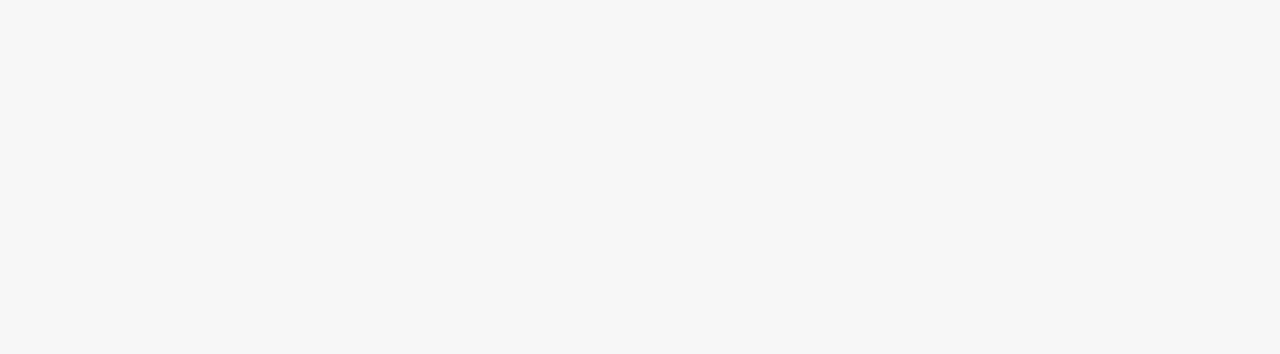
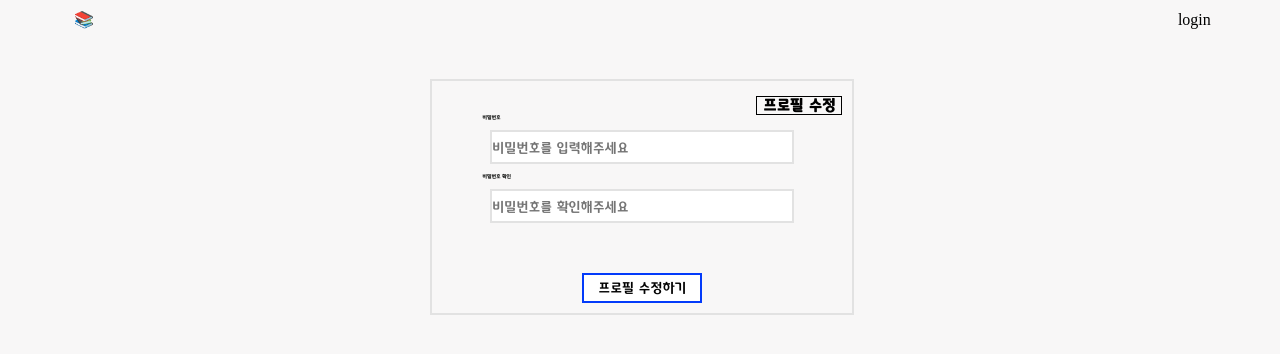
Before and after one commit to yundevingV/BookStore24, a React (Create React App) app: page /editpwd in a window 1280 px wide. Before the commit this address had no page. Shown: the top 354 px of the page. Built offline with nearby package versions, Linux system fonts and the light colour scheme.

Commit message:
[Feat] : 비밀번호 변경 페이지 구현

```diff
--- a/src/App.tsx
+++ b/src/App.tsx
@@ -6,6 +6,7 @@ import FindId from './pages/FindId';
 import FindPwd from './pages/FindPwd';
 import Profile from './pages/Profile';
 import EditProfile from './pages/EditProfile';
+import EditPwd from './pages/EditPwd';
 
 import { Route , Routes } from 'react-router';
 import styled from 'styled-components';
@@ -24,7 +25,8 @@ function App() {
         <Route path='/findid' element={<FindId />} />
         <Route path='/findpwd' element={<FindPwd />} />
         <Route path='/profile' element={<Profile />} />
-        <Route path='/profile/editprofile' element={<EditProfile />} />
+        <Route path='/editprofile' element={<EditProfile />} />
+        <Route path='/editpwd' element={<EditPwd />} />
 
       </Routes>
 
--- a/src/pages/EditProfile.tsx
+++ b/src/pages/EditProfile.tsx
@@ -4,6 +4,7 @@ import Jisoo from '../assets/imgs/jisoo.jpg'
 import Header from "../components/Header";
 import Dropdown from "../components/Dropdown";
 import { Space } from "../styles/Space";
+import { StyledButtonLink } from "../styles/link";
 
 
 import { styled } from "styled-components";
@@ -30,6 +31,16 @@ export default function EditProfile() {
         <Wrapper>
             <Header />
             <Container>
+                <Space height={5} />
+
+                <PwdButtonContainer>
+                    <PwdButton>
+                        <StyledButtonLink to='/editpwd'>
+                            비밀번호 수정하기
+
+                        </StyledButtonLink>
+                    </PwdButton>
+                </PwdButtonContainer>
 
                 {/* 사용자 정보 */}
                 <ProfileInfoContainer>
@@ -108,7 +119,26 @@ position : relative;
 top:5vh;
 
 `
+const PwdButtonContainer = styled.div`
 
+text-align : right;
+`
+
+const PwdButton = styled.button`
+font-family: tway, sans-serif, Arial;
+font-weight : bold;
+font-size : 15px;
+
+/* 상 오 하 왼 */
+margin : 0px 0px 0px 0px;
+
+color : #212221;
+
+background-color : transparent;
+
+border : 0.1px solid #000000;
+
+`
 const ProfileInfoContainer = styled.div`
 margin:0px;
 border : 0px;
--- /dev/null
+++ b/src/pages/EditPwd.tsx
@@ -0,0 +1,198 @@
+import React from "react"
+import useInput from "../hooks/useInput"
+import Header from "../components/Header"
+
+
+import { styled,css } from "styled-components"
+import { StyledButtonLink } from "../styles/link"
+
+export default function EditPwd(){
+
+    //입력창 아이디 비번, 비번확인, 닉네임
+    const [ { password1,password2}, onInputChange, resetInput ] = useInput({
+
+        password1: '',
+        password2: '',
+
+    });
+
+    const submit = (e : React.MouseEvent) => {
+
+        console.log(password1);
+        console.log(password2);
+
+        resetInput();
+    }
+    return(
+        <Wrapper>
+            <Header />
+            <Container>
+                <EditProfileButtonContainer>
+                    <EditProfileButton>
+                        <StyledButtonLink to='/editprofile'>
+                            프로필 수정
+                        </StyledButtonLink>
+                    </EditProfileButton>
+                </EditProfileButtonContainer>
+
+                {/* 비밀번호 */}
+                <InputContainer >
+                    <Form>
+                        <Div>
+                            <P>비밀번호</P>
+                        </Div>
+
+                        <Input password={true}
+                            placeholder='비밀번호를 입력해주세요'
+                            name="password1"
+                            value={password1}
+                            onChange={onInputChange} />
+
+                        <Div>
+                            <P>비밀번호 확인</P>
+                        </Div>
+
+                        <Input password={true}
+                            placeholder='비밀번호를 확인해주세요'
+                            name="password2"
+                            value={password2}
+                            onChange={onInputChange} />
+                    </Form>
+                </InputContainer>
+
+
+                <SaveButtonContainer>
+                    <SaveButton>
+                        프로필 수정하기
+                    </SaveButton>
+                </SaveButtonContainer>
+
+            </Container>
+        </Wrapper>
+    )
+}
+const Wrapper = styled.div`
+
+`
+const Container = styled.div`
+width : 400px;
+
+font-family: arial;
+font-size: 24px;
+
+margin: 0 auto;
+padding : 10px;
+
+border : 2px solid #e2e2e2;
+
+font-family: tway, sans-serif, Arial;
+
+position : relative;
+top:5vh;
+
+`
+const EditProfileButtonContainer = styled.div`
+
+text-align : right;
+`
+
+const EditProfileButton = styled.button`
+font-family: tway, sans-serif, Arial;
+font-weight : bold;
+font-size : 15px;
+
+/* 상 오 하 왼 */
+margin : 0px 0px 0px 0px;
+
+color : #212221;
+
+background-color : transparent;
+
+border : 0.1px solid #000000;
+
+`
+
+const InputContainer = styled.div `
+
+margin: 0 auto;
+text-align : center;
+
+`
+const Div = styled.div`
+margin:0px;
+border : 0px;
+
+`
+const P = styled.p`
+font-size : 5px;
+text-align : left;
+
+/* 상 오 하 왼 */
+margin : 0px 0px 0px 40px;
+
+color : #212221;
+
+font-family: tway, sans-serif, Arial;
+font-weight : bold;
+
+`
+
+const Form = styled.form`
+
+`
+
+const Input = styled.input <{password : boolean}>`
+width : 220px;
+height : 30px;
+
+margin : 10px;
+
+border : 2px solid #e2e2e2;
+padding : 0px;
+
+${(props) =>
+    props.password &&
+    css`
+        width: 300px;
+    `}
+
+&::placeholder{
+    font-family: tway, sans-serif, Arial;
+	}
+
+//인풋 창 포커스
+&:focus {
+    //클릭 했을때 기본(?) 선 안나오게.
+    outline: none !important;
+
+    border: 2px solid blue;
+    }
+`
+
+const SaveButtonContainer = styled.div`
+text-align : center;
+margin-top : 40px;
+`
+
+const SaveButton = styled.button`
+//기본 크기가 input > button
+width : 120px;
+height : 30px;
+
+background-color: #ffffff;
+border : 2px solid #033bfa;
+color : black;
+
+
+font-family: tway, sans-serif, Arial;
+
+&:hover {
+
+  color : #ffffff;
+  background-color: #033bfa;
+  border : 2px solid #ffffff;
+
+    cursor : pointer;
+    }
+
+`
--- a/src/pages/Profile.tsx
+++ b/src/pages/Profile.tsx
@@ -30,7 +30,7 @@ export default function Profile(){
                     </P>
 
                     <ModifyButton>
-                        <StyledButtonLink to='editprofile'>
+                        <StyledButtonLink to='/editprofile'>
                             프로필 수정
                         </StyledButtonLink>
                     </ModifyButton>
```
